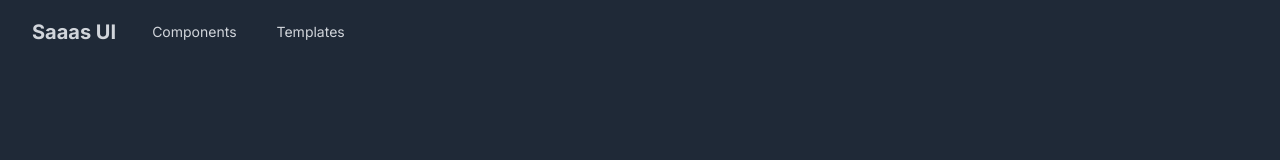
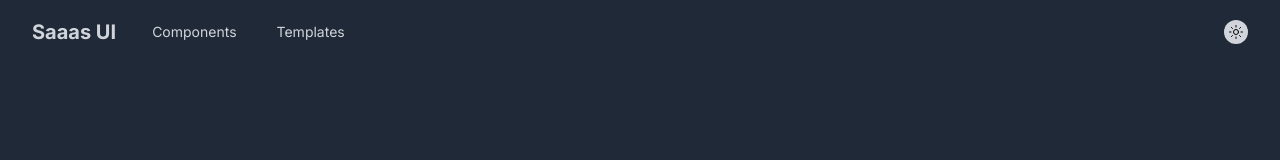
Before and after one commit to sshiwangi/saasui, a Next.js app: page / in a window 1280 px wide. Shown: the top 160 px of the page. Built offline with nearby package versions, Linux system fonts and the light colour scheme.

Commit message:
added theme switcher

```diff
--- a/package.json
+++ b/package.json
@@ -14,7 +14,8 @@
     "framer-motion": "^11.2.6",
     "next": "14.2.3",
     "react": "^18",
-    "react-dom": "^18"
+    "react-dom": "^18",
+    "react-icons": "^5.2.1"
   },
   "devDependencies": {
     "@types/node": "^20",
--- a/src/components/ui/Footer.tsx
+++ b/src/components/ui/Footer.tsx
@@ -2,9 +2,9 @@ import React from "react";
 
 function Footer() {
   return (
-    <div className=" border-t border-gray-600 bg-gray-800">
+    <div className=" border-t dark:border-gray-300 border-gray-600  bg-gray-800 dark:bg-white dark:text-gray-800">
       <div className="max-w-2xl mx-auto text-white py-10">
-        <div className=" flex flex-col md:flex-row md:justify-between items-center text-sm text-gray-400">
+        <div className=" flex flex-col md:flex-row md:justify-between items-center text-sm text-gray-400 dark:text-gray-800">
           <p className="order-2 md:order-1 mt-8 md:mt-0">
             {" "}
             Built by Shiwangi Kumari &copy; 2024.{" "}
--- a/src/components/ui/Navbar.tsx
+++ b/src/components/ui/Navbar.tsx
@@ -12,6 +12,7 @@ import {
 } from "@headlessui/react";
 import { Bars3Icon, BellIcon, XMarkIcon } from "@heroicons/react/24/outline";
 import Image from "next/image";
+import ThemeSwitcher from "../wrappers/ThemeSwitcher";
 
 const navigation = [
   { name: "Components", href: "/allcomponents", current: false },
@@ -20,14 +21,14 @@ const navigation = [
 
 export default function Navbar() {
   return (
-    <Disclosure as="nav" className="bg-gray-800">
+    <Disclosure as="nav" className="bg-gray-800 dark:bg-white ">
       {({ open }) => (
         <>
           <div className="mx-auto max-w-7xl px-2 sm:px-6 lg:px-8">
             <div className="relative flex h-16 items-center justify-between">
               <div className="absolute inset-y-0 left-0 flex items-center sm:hidden">
                 {/* Mobile menu button*/}
-                <DisclosureButton className="relative inline-flex items-center justify-center rounded-md p-2 text-gray-400 hover:bg-gray-700 hover:text-white focus:outline-none focus:ring-2 focus:ring-inset focus:ring-white">
+                <DisclosureButton className="relative inline-flex items-center justify-center rounded-md p-2 dark:text-gray-800 text-gray-400 hover:bg-gray-700 hover:text-white focus:outline-none focus:ring-2 focus:ring-inset focus:ring-white">
                   <span className="absolute -inset-0.5" />
                   <span className="sr-only">Open main menu</span>
                   {open ? (
@@ -46,9 +47,12 @@ export default function Navbar() {
                     width={120}
                     height={20}
                   /> */}
-                  <span className="text-gray-300 text-xl font-bold">
+                  <a
+                    href="/"
+                    className="text-gray-300 dark:text-gray-800 text-xl font-bold"
+                  >
                     Saaas UI
-                  </span>
+                  </a>
                 </div>
                 <div className="hidden sm:ml-6 sm:block">
                   <div className="flex space-x-4">
@@ -59,10 +63,10 @@ export default function Navbar() {
                         className={`
                           ${
                             item.current
-                              ? "bg-gray-900 text-white"
-                              : "text-gray-300 hover:bg-gray-700 hover:text-white"
+                              ? "bg-gray-900 text-white dark:text-gray-800"
+                              : "dark:text-gray-800 text-gray-300 hover:bg-gray-700 hover:rounded-lg hover:text-white "
                           },
-                          "rounded-md px-3 py-2 text-sm font-medium"
+                          " px-3 py-2 text-sm font-medium"
                         `}
                         aria-current={item.current ? "page" : undefined}
                       >
@@ -72,74 +76,9 @@ export default function Navbar() {
                   </div>
                 </div>
               </div>
-              {/* <div className="absolute inset-y-0 right-0 flex items-center pr-2 sm:static sm:inset-auto sm:ml-6 sm:pr-0">
-                <button
-                  type="button"
-                  className="relative rounded-full bg-gray-800 p-1 text-gray-400 hover:text-white focus:outline-none focus:ring-2 focus:ring-white focus:ring-offset-2 focus:ring-offset-gray-800"
-                >
-                  <span className="absolute -inset-1.5" />
-                  <span className="sr-only">View notifications</span>
-                  <BellIcon className="h-6 w-6" aria-hidden="true" />
-                </button>
-
-
-                <Menu as="div" className="relative ml-3">
-                  <div>
-                    <MenuButton className="relative flex rounded-full bg-gray-800 text-sm focus:outline-none focus:ring-2 focus:ring-white focus:ring-offset-2 focus:ring-offset-gray-800">
-                      <span className="absolute -inset-1.5" />
-                      <span className="sr-only">Open user menu</span>
-
-                    </MenuButton>
-                  </div>
-                  <Transition
-                    enter="transition ease-out duration-100"
-                    enterFrom="transform opacity-0 scale-95"
-                    enterTo="transform opacity-100 scale-100"
-                    leave="transition ease-in duration-75"
-                    leaveFrom="transform opacity-100 scale-100"
-                    leaveTo="transform opacity-0 scale-95"
-                  >
-                    <MenuItems className="absolute right-0 z-10 mt-2 w-48 origin-top-right rounded-md bg-white py-1 shadow-lg ring-1 ring-black ring-opacity-5 focus:outline-none">
-                      <MenuItem>
-                        {({ focus }) => (
-                          <a
-                            href="#"
-                            className={`
-                              ${focus ? "bg-gray-100" : ""}
-                              block px-4 py-2 text-sm text-gray-700`}
-                          >
-                            Your Profile
-                          </a>
-                        )}
-                      </MenuItem>
-                      <MenuItem>
-                        {({ focus }) => (
-                          <a
-                            href="#"
-                            className={`
-                              ${focus ? "bg-gray-100" : ""}
-                              block px-4 py-2 text-sm text-gray-700`}
-                          >
-                            Settings
-                          </a>
-                        )}
-                      </MenuItem>
-                      <MenuItem>
-                        {({ focus }) => (
-                          <a
-                            href="#"
-                            className={`
-                              ${focus ? "bg-gray-100" : ""}
-                              block px-4 py-2 text-sm text-gray-700`}
-                          >
-                            Sign out
-                          </a>
-                        )}
-                      </MenuItem>
-                    </MenuItems>
-                  </Transition>
-                </Menu>
-              </div> */}
+              <div className="absolute inset-y-0 right-0 flex items-center pr-2 sm:static sm:inset-auto sm:ml-6 sm:pr-0">
+                <ThemeSwitcher />
+              </div>
             </div>
           </div>
 
@@ -153,8 +92,8 @@ export default function Navbar() {
                   className={`
                     ${
                       item.current
-                        ? "bg-gray-900 text-white"
-                        : "text-gray-300 hover:bg-gray-700 hover:text-white"
+                        ? "bg-gray-900 text-white dark:text-gray-800"
+                        : "text-gray-300 hover:bg-gray-700 hover:text-white  dark:text-gray-800"
                     }
                     block rounded-md px-3 py-2 text-base font-medium
                   )`}
--- /dev/null
+++ b/src/components/wrappers/ThemeSwitcher.tsx
@@ -0,0 +1,31 @@
+import useColorMode from "@/hooks/useColorMode";
+import { IoSunnyOutline } from "react-icons/io5";
+import { GoMoon } from "react-icons/go";
+
+const ThemeSwitcher = () => {
+  const [colorMode, setColorMode] = useColorMode();
+
+  return (
+    <div className="flex flex-col items-center justify-center">
+      <div
+        onClick={() => {
+          if (typeof setColorMode === "function") {
+            setColorMode(colorMode === "light" ? "dark" : "light");
+          }
+        }}
+        className={`flex h-6 w-6 items-center justify-center rounded-full bg-gray-300 dark:bg-white duration-75 ease-linear  ${
+          colorMode === "dark" && ""
+        }`}
+      >
+        <div className="dark:hidden">
+          <IoSunnyOutline />
+        </div>
+        <div className="hidden dark:inline-block">
+          <GoMoon />
+        </div>
+      </div>
+    </div>
+  );
+};
+
+export default ThemeSwitcher;
--- /dev/null
+++ b/src/hooks/useColorMode.tsx
@@ -0,0 +1,21 @@
+import { useEffect } from "react";
+import useLocalStorage from "./useLocalStorage";
+
+const useColorMode = () => {
+  const [colorMode, setColorMode] = useLocalStorage("color-theme", "light");
+
+  useEffect(() => {
+    const className = "dark";
+    const bodyClass = window.document.body.classList;
+
+    if (colorMode === "dark") {
+      bodyClass.add(className);
+    } else {
+      bodyClass.remove(className);
+    }
+  }, [colorMode]);
+
+  return [colorMode, setColorMode];
+};
+
+export default useColorMode;
--- /dev/null
+++ b/src/hooks/useLocalStorage.tsx
@@ -0,0 +1,29 @@
+import { useEffect, useState } from "react";
+
+function useLocalStorage(key: string, initialValue: string) {
+  const [storedValue, setStoredValue] = useState(() => {
+    try {
+      const item = window.localStorage.getItem(key);
+      return item ? JSON.parse(item) : initialValue;
+    } catch (error) {
+      console.log(error);
+      return initialValue;
+    }
+  });
+
+  useEffect(() => {
+    try {
+      const valueToStore =
+        typeof storedValue === "function"
+          ? storedValue(storedValue)
+          : storedValue;
+      window.localStorage.setItem(key, JSON.stringify(valueToStore));
+    } catch (error) {
+      console.log(error);
+    }
+  }, [key, storedValue]);
+
+  return [storedValue, setStoredValue];
+}
+
+export default useLocalStorage;
--- a/tailwind.config.ts
+++ b/tailwind.config.ts
@@ -6,14 +6,9 @@ const config: Config = {
     "./src/components/**/*.{js,ts,jsx,tsx,mdx}",
     "./src/app/**/*.{js,ts,jsx,tsx,mdx}",
   ],
+  darkMode: "class",
   theme: {
-    extend: {
-      backgroundImage: {
-        "gradient-radial": "radial-gradient(var(--tw-gradient-stops))",
-        "gradient-conic":
-          "conic-gradient(from 180deg at 50% 50%, var(--tw-gradient-stops))",
-      },
-    },
+    extend: {},
   },
   plugins: [],
 };
```
Also changed, not shown: src/components/ui/Hero.tsx (+4 -4 lines), 1 other file (tests, documents, lock files or other folders).
